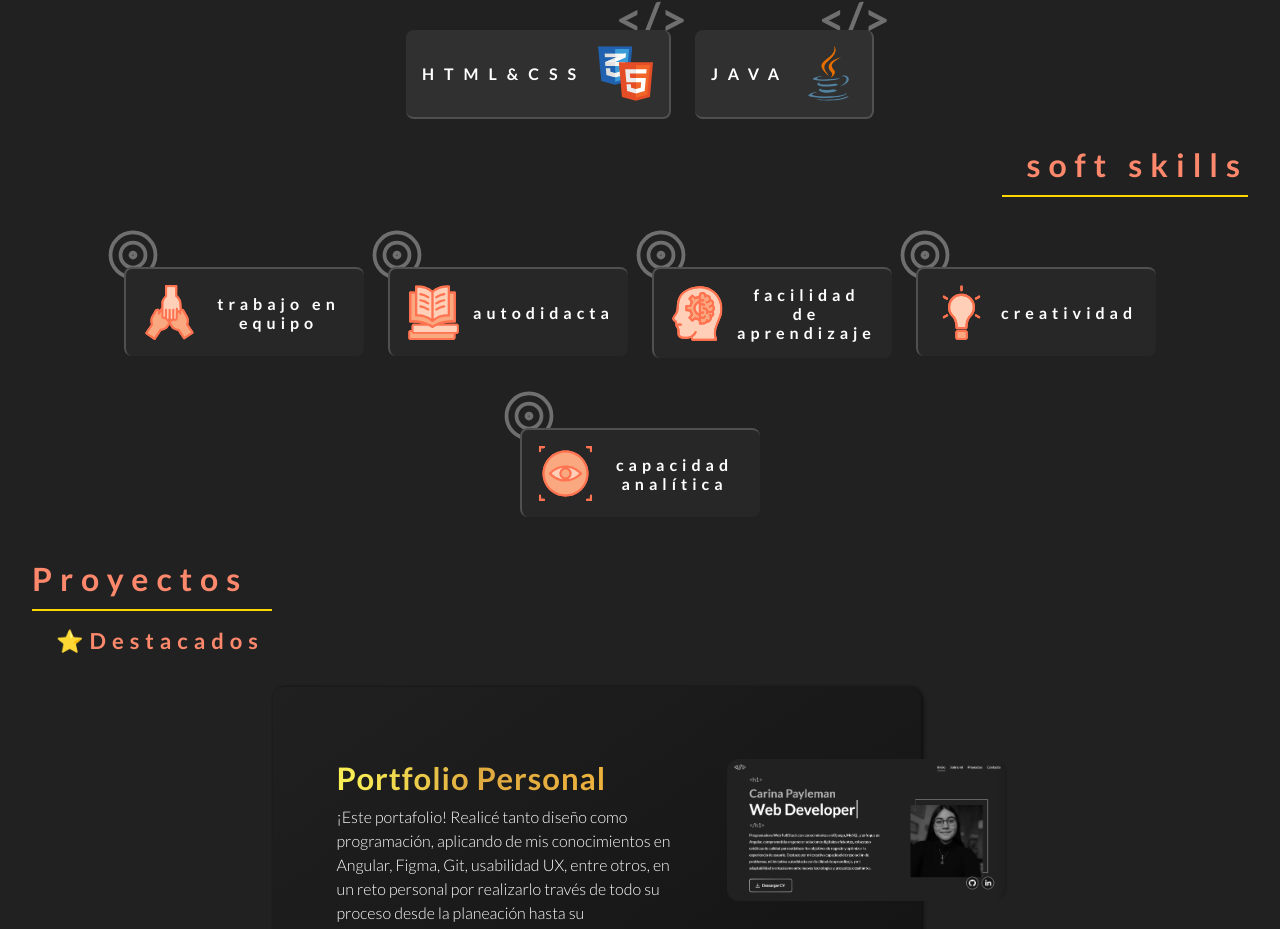
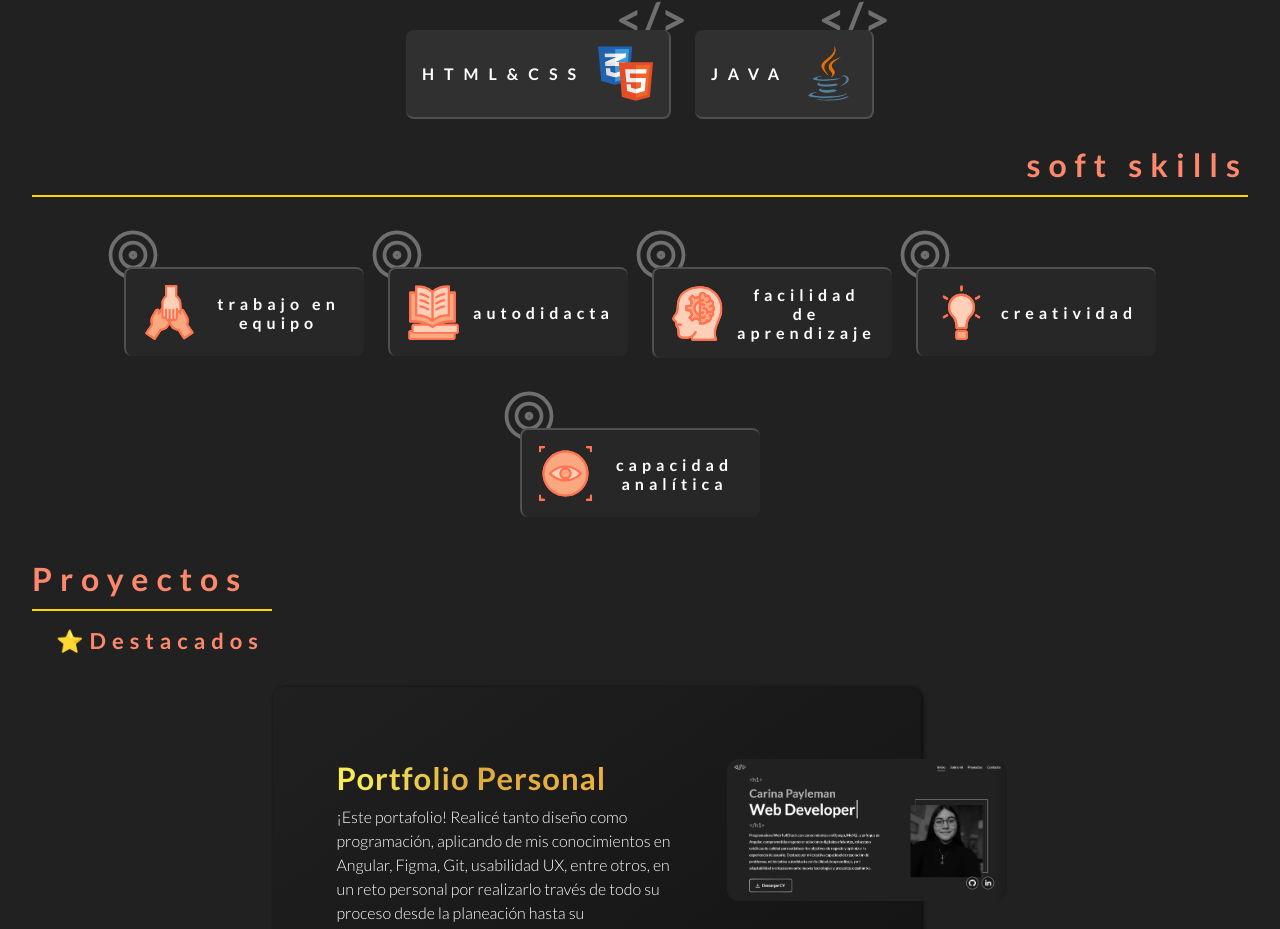
Before and after one commit to PaylemanC/portfolio, an Angular app: page / in a window 1280 px wide. Shown: the part 1730-2659 px from the top of the page. Built offline with nearby package versions, Linux system fonts and the light colour scheme.

Commit message:
Elimina hover de hardS y acomoda container softS

```diff
--- a/src/app/app.component.scss
+++ b/src/app/app.component.scss
@@ -203,6 +203,7 @@ h2 {
   .about-me__hard-kills, .about-me__soft-skills {
     h2 {
       margin: 0;
+      width: auto;
     }
   }
   .hard-skills__container, .soft-skills__container {
@@ -213,12 +214,10 @@ h2 {
   }
   .about-me__soft-skills {
     h2 {
+      text-align: end;
       padding-right: 0;
       padding-left: 24px;
     }
-    display: flex;
-    flex-direction: column;
-    align-items: flex-end;
     margin-top: 16px;
   }
 }
--- a/src/app/components/hard-skill/hard-skill.component.scss
+++ b/src/app/components/hard-skill/hard-skill.component.scss
@@ -35,7 +35,4 @@
     text-transform:uppercase;
     letter-spacing: 1rem;
   }
-  &:hover {
-    transform: scale(1.03);
-  }
 }
--- a/src/app/components/soft-skill/soft-skill.component.scss
+++ b/src/app/components/soft-skill/soft-skill.component.scss
@@ -21,7 +21,4 @@
     letter-spacing: .5rem;
     text-align: center;
   }
-  &:hover {
-    transform: none;
-  }
 }
```
